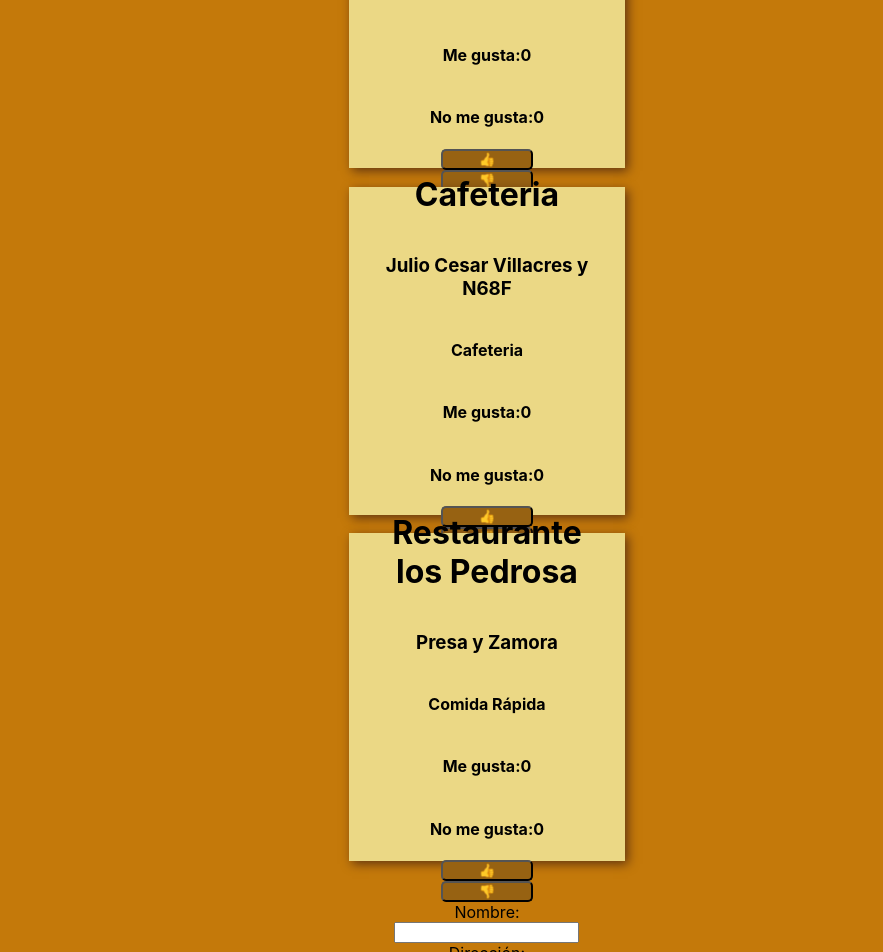
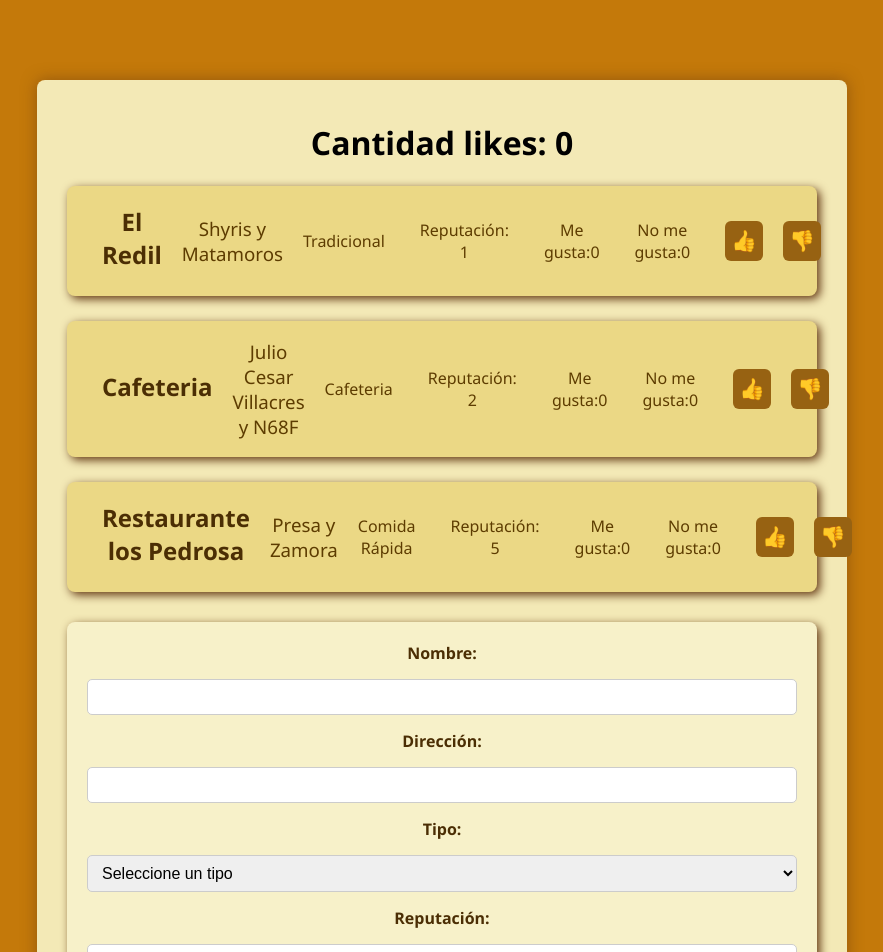
Before and after one commit to sabii1106/RestauranteS, a React (Create React App) app in the folder nanaec_/nanec_funcional/: page / in a window 1280 px wide. Shown: the top 952 px of the page, without its empty margins (153-1036 px from the left). Built offline with nearby package versions, Linux system fonts and the light colour scheme.

Commit message:
Implementacion de formulario para crearRestaurantes y mejora del css.

```diff
--- a/nanaec_/nanec_funcional/src/App.js
+++ b/nanaec_/nanec_funcional/src/App.js
@@ -1,17 +1,34 @@
-import logo from './logo.svg';
 import './App.css';
 import React, {useState} from "react";
 import Restaurante from './Componentes/Restaurante';
 import CrearRestaurante from './Componentes/CrearRestaurante';
-const urlImagen1="https://static.abc.es/media/familia/2018/05/23/Minevera_Pasta-k4KC--1240x698@abc.jpg";
-const restaurantes = [{nombre:"El Redil", direccion:"Shyris y Matamoros", tipo:"Tradicional", urlImagen:"https://static.abc.es/media/familia/2018/05/23/Minevera_Pasta-k4KC--1240x698@abc.jpg"},{nombre:"Cafeteria", direccion:"Julio Cesar Villacres y N68F", tipo:"Cafeteria", urlImagen:"https://static.abc.es/media/familia/2018/05/23/Minevera_Pasta-k4KC--1240x698@abc.jpg"}, {nombre:"Restaurante los Pedrosa", direccion:"Presa y Zamora", tipo:"Comida Rápida", urlImagen:"https://static.abc.es/media/familia/2018/05/23/Minevera_Pasta-k4KC--1240x698@abc.jpg"}];
 
 function App() {
+  const [restaurantes, setRestaurantes] = useState([
+    {nombre:"El Redil", direccion:"Shyris y Matamoros", tipo:"Tradicional", reputacion:1},
+    {nombre:"Cafeteria", direccion:"Julio Cesar Villacres y N68F", tipo:"Cafeteria", reputacion:2},
+    {nombre:"Restaurante los Pedrosa", direccion:"Presa y Zamora", tipo:"Comida Rápida", reputacion:5}
+  ]);
+
+  const [mensajeErrorLikesNegativos, setMensajeErrorLikesNegativos] = useState("");
+
   const [likesTotales, setLikesTotales] = useState(0);
-  //validar aqui
+
+  const [state, setState] = React.useState({
+    nombre: "",
+    direccion: "",
+    tipo: "",
+    reputacion: ""
+  });
+
+  const agregarRestaurantes = (nuevoRestaurante) =>{
+    setRestaurantes(prev => [...prev, nuevoRestaurante]);
+  }
+
   const SumarLikes = ()=> {
     setLikesTotales(prev => prev + 1);
   }
+
   const RestarDislikes = ()=> {
     if (likesTotales <= 0) {
       mensajeErrorLikesNegativo("No se puede restar más likes");
@@ -20,20 +37,12 @@ function App() {
     setLikesTotales(prev => prev - 1);
   }
 
-  const [mensajeErrorLikesNegativos, setMensajeErrorLikesNegativos] = useState("");
   const mensajeErrorLikesNegativo = (mensaje) => {
     setMensajeErrorLikesNegativos(mensaje);
     setTimeout(() => {
       setMensajeErrorLikesNegativos("");
     }, 3000);
   };
-  const [state, setState] = React.useState({
-      nombre: "",
-      direccion: "",
-      tipo: "",
-      reputacion: ""
-  });
-
 
   return (
     <div className="App">
@@ -41,10 +50,10 @@ function App() {
       {mensajeErrorLikesNegativos && <h2 style={{color:"red"}}>{mensajeErrorLikesNegativos}</h2>}
       {
         restaurantes.map((restaurante,index)=>{
-          return <Restaurante key = {index} nombre = {restaurante.nombre} direccion = {restaurante.direccion} tipo = {restaurante.tipo} urlImagen={restaurante.urlImagen} SumarLikes={SumarLikes} RestarDislikes={RestarDislikes} mensajeErrorLikesNegativo={mensajeErrorLikesNegativo}></Restaurante>
+          return <Restaurante key = {index} nombre = {restaurante.nombre} direccion = {restaurante.direccion} tipo = {restaurante.tipo} reputacion = {restaurante.reputacion} SumarLikes={SumarLikes} RestarDislikes={RestarDislikes} mensajeErrorLikesNegativo={mensajeErrorLikesNegativo}></Restaurante>
         })
       }
-      <CrearRestaurante state={state} setState={setState} />
+      <CrearRestaurante state={state} setState={setState} agregarRestaurante={agregarRestaurantes} />
     </div>
   );
 }
--- a/nanaec_/nanec_funcional/src/Componentes/CrearRestaurante.jsx
+++ b/nanaec_/nanec_funcional/src/Componentes/CrearRestaurante.jsx
@@ -3,9 +3,17 @@ import Restaurante from "./Restaurante";
 
 function CrearRestaurante (props){
 
-        const handlerInsertar = (e,item) => {
-            alert("Ha pulsado la pelicula: " + item);
-        }
+        const handlerInsertar = () => {
+            const nuevoRestaurante = {
+                nombre: props.state.nombre,
+                direccion: props.state.direccion,
+                tipo: props.state.tipo,
+                reputacion: props.state.reputacion
+            };
+            props.agregarRestaurante(nuevoRestaurante);
+            // Opcional: limpiar formulario (props.setState({nombre:"", direccion:"", tipo:"", reputacion:""}))
+            }
+
 
         return (
         <div className="CrearRestaurante">
--- a/nanaec_/nanec_funcional/src/Componentes/Restaurante.css
+++ b/nanaec_/nanec_funcional/src/Componentes/Restaurante.css
@@ -1,31 +1,155 @@
-body,html{
-    width: 100%;
-    height: 80vh;
-    background-color: rgb(196, 121, 10);
-    margin: 5% 0 0 0;
-}
-.Restaurante{
-  background-color:rgb(235, 216, 133);
-  box-shadow: #613511 3px 3px 10px;
+/* Reset básico para body y html */
+body, html {
+  margin: 0;
+  padding: 0;
+  width: 100%;
+  min-height: 100vh;
+  background-color: #c4790a; /* tu color naranja */
+  font-family: 'Segoe UI', Tahoma, Geneva, Verdana, sans-serif;
+  display: flex;
+  flex-direction: column;
+  align-items: center;
+  justify-content: flex-start;
+  padding-top: 40px;
   box-sizing: border-box;
 }
 
-div{
-    margin: 2% auto;
-    width: 60%;
-    height: 80%;
-    padding: 5%;
-    display: flex;
-    align-self: center;
-    align-items: center;
-    justify-content: center;
-    flex-direction: column;
+/* Contenedor principal */
+.App {
+  width: 90%;
+  max-width: 900px;
+  background-color: #f3e9b6;
+  border-radius: 8px;
+  box-shadow: 0 0 15px rgba(97, 53, 17, 0.5);
+  padding: 20px 30px;
+  box-sizing: border-box;
 }
-button{
-    width: 40%;
-    height: 50px;
-    background-color: rgb(151, 98, 18);
-    color: white;
-    border-radius: 5px;
-    cursor: pointer;
+
+/* Estilo para cada restaurante */
+.Restaurante {
+  background-color: #ebd885;
+  box-shadow: 3px 3px 10px #613511;
+  border-radius: 8px;
+  width: 100%;
+  margin-bottom: 25px;
+  padding: 15px;
+  display: flex;
+  align-items: center;
+  gap: 20px;
+  box-sizing: border-box;
+  transition: transform 0.2s ease;
 }
+
+.Restaurante:hover {
+  transform: scale(1.02);
+}
+
+/* Imagen del restaurante */
+.Restaurante img {
+  width: 120px;
+  height: 80px;
+  object-fit: cover;
+  border-radius: 6px;
+  box-shadow: 1px 1px 5px rgba(0,0,0,0.3);
+}
+
+/* Información del restaurante */
+.Restaurante > div {
+  flex-grow: 1;
+}
+
+/* Titulos */
+.Restaurante h1 {
+  margin: 0 0 5px 0;
+  font-size: 1.5rem;
+  color: #4b2e04;
+}
+
+.Restaurante h3, .Restaurante h4 {
+  margin: 3px 0;
+  color: #5d3c01;
+  font-weight: normal;
+}
+
+/* Likes y Dislikes */
+.Restaurante h4 {
+  display: inline-block;
+  margin-right: 15px;
+}
+
+/* Botones */
+button {
+  width: 60px;
+  height: 40px;
+  background-color: #976212;
+  color: white;
+  border: none;
+  border-radius: 6px;
+  cursor: pointer;
+  font-size: 1.3rem;
+  transition: background-color 0.3s ease;
+}
+
+button:hover {
+  background-color: #6e4709;
+}
+
+/* Contenedor de formulario CrearRestaurante */
+.CrearRestaurante {
+  background-color: #f7f1c9;
+  padding: 20px;
+  border-radius: 8px;
+  box-shadow: 3px 3px 10px #613511;
+  width: 100%;
+  box-sizing: border-box;
+  margin-top: 30px;
+  display: flex;
+  flex-direction: column;
+  gap: 15px;
+}
+
+/* Etiquetas y inputs */
+.CrearRestaurante label {
+  font-weight: 600;
+  color: #4b2e04;
+}
+
+.CrearRestaurante input[type="text"],
+.CrearRestaurante input[type="number"],
+.CrearRestaurante select {
+  padding: 8px 10px;
+  font-size: 1rem;
+  border-radius: 5px;
+  border: 1px solid #ccc;
+  box-sizing: border-box;
+  width: 100%;
+  transition: border-color 0.3s ease;
+}
+
+.CrearRestaurante input[type="text"]:focus,
+.CrearRestaurante input[type="number"]:focus,
+.CrearRestaurante select:focus {
+  outline: none;
+  border-color: #976212;
+}
+
+/* Botón Insertar en el formulario */
+.CrearRestaurante button {
+  width: 100%;
+  height: 45px;
+  font-weight: 700;
+  background-color: #976212;
+  border-radius: 6px;
+  transition: background-color 0.3s ease;
+}
+
+.CrearRestaurante button:hover {
+  background-color: #6e4709;
+}
+
+/* Mensaje de error */
+h2 {
+  color: #b80000;
+  margin-top: 10px;
+  font-weight: 700;
+}
--- a/nanaec_/nanec_funcional/src/Componentes/Restaurante.jsx
+++ b/nanaec_/nanec_funcional/src/Componentes/Restaurante.jsx
@@ -1,9 +1,9 @@
 import React, {useState} from "react";
 import "./Restaurante.css";
 function Restaurante (props){
-    //const [likes, setLikes] = useState(0);
-    //const [dislikes, setDislikes] = useState(0);
-    const {nombre, direccion, tipo, UrlImagen, SumarLikes,RestarDislikes,mensajeErrorLikesNegativo}= props;
+
+    const {nombre, direccion, tipo, UrlImagen, SumarLikes,RestarDislikes, reputacion}= props;
+
     const [preferencias, setPreferencias] = useState({
         likes: 0,
         dislikes: 0,
@@ -46,6 +46,7 @@ function Restaurante (props){
             <h1>{nombre}</h1>
             <h3>{direccion}</h3>
             <h4>{tipo}</h4>
+            <h4>Reputación: {reputacion}</h4>
             <h4>Me gusta:{preferencias.likes}</h4>
             <h4>No me gusta:{preferencias.dislikes}</h4>
             <button onClick={handlerLike}>👍</button>
```
Also changed, not shown: 1 other file (tests, documents, lock files or other folders).
